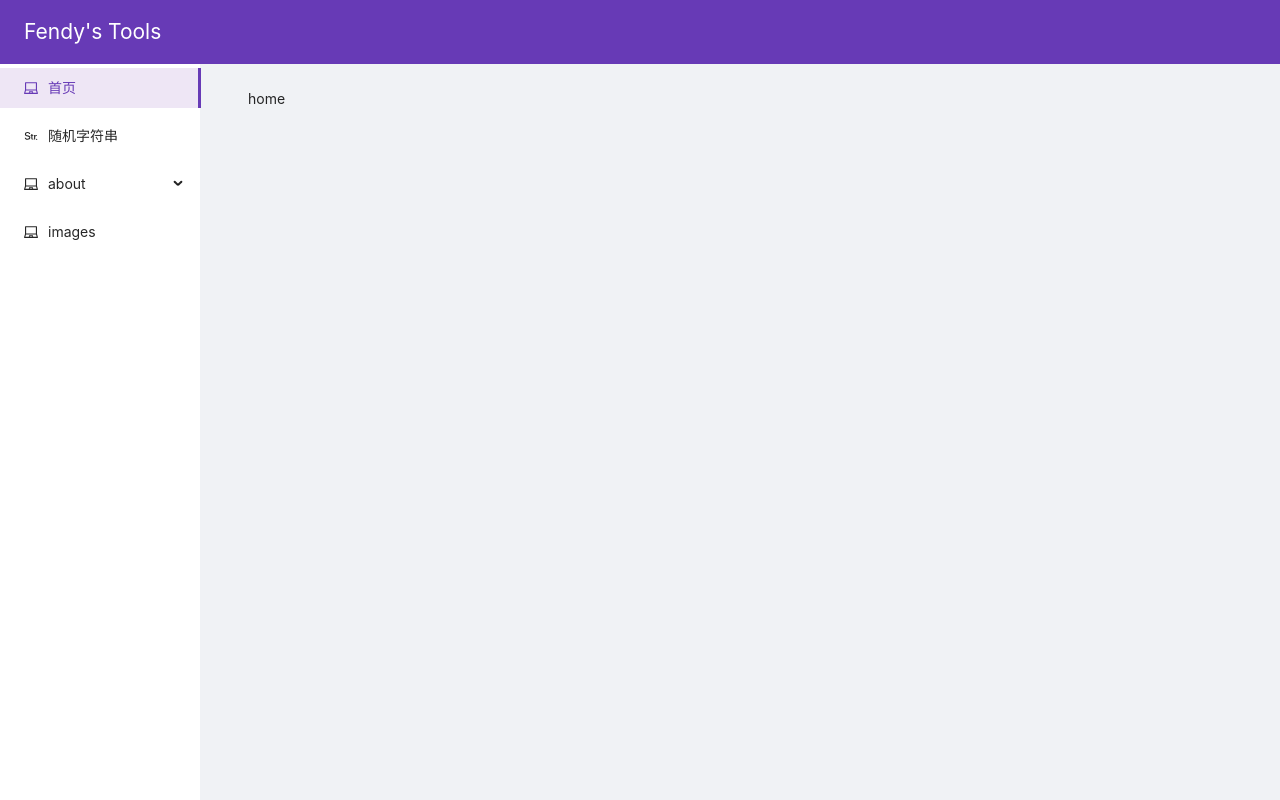
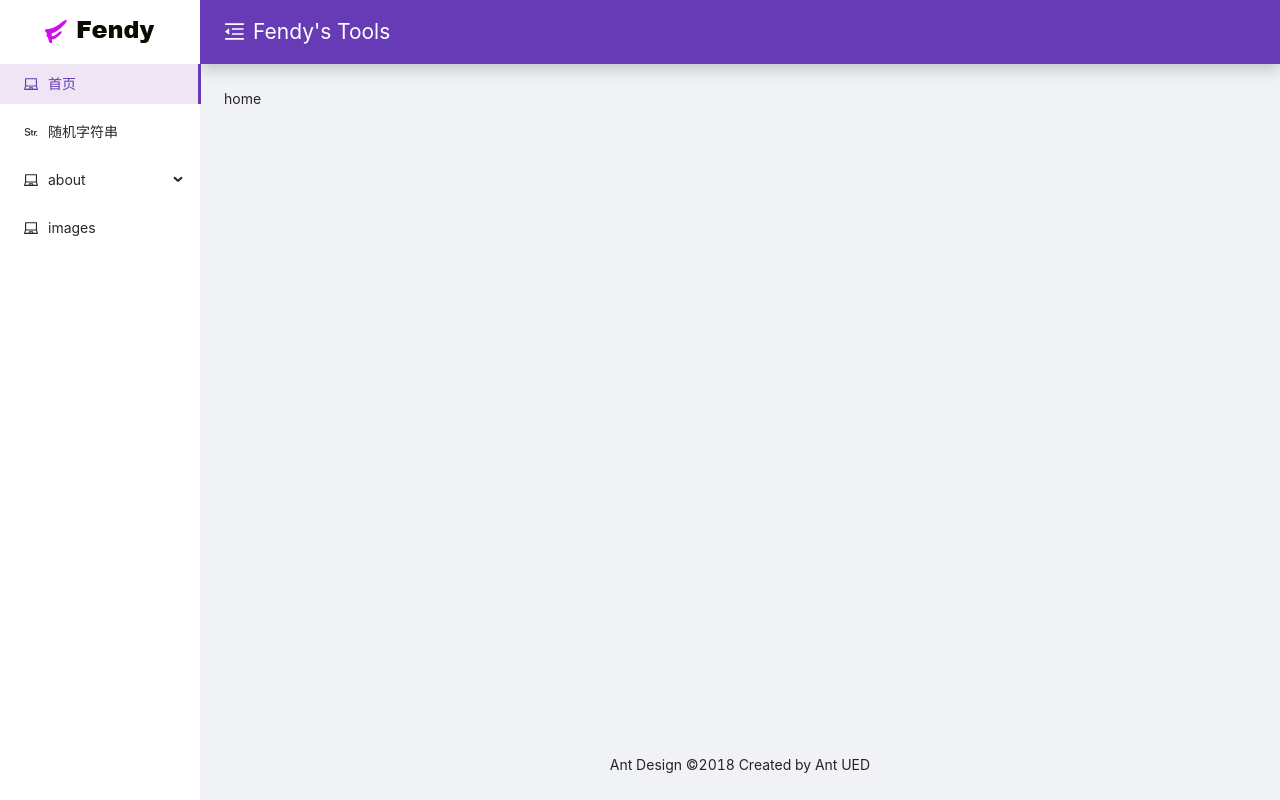
Before and after one commit to Fendy5/tool-react, a React (Create React App) app: page / in a window 1280 px wide. Built offline with nearby package versions, Linux system fonts and the light colour scheme.

Commit message:
perf: 进一步优化布局

```diff
--- a/src/App.tsx
+++ b/src/App.tsx
@@ -1,76 +1,17 @@
 import React from 'react'
-import styled from '@emotion/styled'
-import { Link, BrowserRouter as Router, Route, Routes, Navigate } from 'react-router-dom'
+import { BrowserRouter as Router, Route, Routes } from 'react-router-dom'
 import 'styles/index.scss'
-import { Layout, Menu } from 'antd'
-import routes from './router'
-const { SubMenu } = Menu
-const { Content, Sider } = Layout
+import { MyLayout } from './layout'
+import { Login } from './pages/login'
 
 function App() {
   return (
-    <MyLayout>
-      <Header>Fendy's Tools</Header>
-      <Router>
-        <Layout>
-          <Sider width={200}>
-            <MyMenu mode="inline" defaultSelectedKeys={['/']} style={{ height: '100%', borderRight: 0 }}>
-              {routes.map((route) => {
-                return route.children ? (
-                  <SubMenu key={route.path} icon={route.icon} title={route.title}>
-                    {route.children.map((r) => (
-                      <Menu.Item key={`${r.path}`}>
-                        <Link to={r.path}>{r.title}</Link>
-                      </Menu.Item>
-                    ))}
-                  </SubMenu>
-                ) : (
-                  <Menu.Item key={route.path} icon={route.icon}>
-                    <Link to={route.path}>{route.title}</Link>
-                  </Menu.Item>
-                )
-              })}
-            </MyMenu>
-          </Sider>
-          <Layout style={{ padding: '0 24px 24px' }}>
-            <Content
-              style={{
-                padding: 24,
-                margin: 0,
-                minHeight: 280
-              }}
-            >
-              <Routes>
-                {routes.map((route) =>
-                  route.children ? (
-                    route.children.map((r) => <Route path={r.path} key={r.path} element={r.element} />)
-                  ) : (
-                    <Route path={route.path} key={route.path} element={route.element} />
-                  )
-                )}
-                <Route path={'/'} element={<Navigate to={'/home'} />} />
-              </Routes>
-            </Content>
-          </Layout>
-        </Layout>
-      </Router>
-    </MyLayout>
+    <Router>
+      <Routes>
+        <Route path={'/*'} element={<MyLayout />} />
+        <Route path={'/login'} element={<Login />} />
+      </Routes>
+    </Router>
   )
 }
 export default App
-
-const Header = styled.div`
-  height: 64px;
-  padding-left: 24px;
-  font-size: 21px;
-  color: white;
-  line-height: 64px;
-  box-shadow: 0 5px 15px rgb(0 0 0 / 20%);
-  background-color: #673ab6;
-`
-const MyLayout = styled(Layout)`
-  min-height: 100vh;
-`
-const MyMenu = styled(Menu)`
-  //box-shadow: 0 3px 6px -4px rgb(0 0 0 / 12%), 0 6px 16px 0 rgb(0 0 0 / 8%), 0 9px 28px 8px rgb(0 0 0 / 5%) !important;
-`
--- /dev/null
+++ b/src/layout/index.tsx
@@ -0,0 +1,105 @@
+/**
+ * @Author zhoufeng
+ * @CreateTime 2022/1/6 09:49
+ * @Description
+ */
+import React, { useState } from 'react'
+import { Link, Navigate, Route, Routes, useLocation } from 'react-router-dom'
+import { MenuUnfoldOutlined, MenuFoldOutlined } from '@ant-design/icons'
+import longLogo from 'assets/images/logo-fendy5.png'
+import { Layout, Menu } from 'antd'
+import routes from '../router'
+import styled from '@emotion/styled'
+const { SubMenu } = Menu
+const { Content, Sider, Footer } = Layout
+
+export const MyLayout = () => {
+  const [collapsed, setCollapsed] = useState(false)
+
+  const currentRoute = useLocation().pathname
+
+  const toggleSider = () => {
+    setCollapsed(!collapsed)
+  }
+  return (
+    <App>
+      <Sider collapsed={collapsed} trigger={null} collapsedWidth={0} collapsible>
+        <Logo>
+          <img src={longLogo} alt="" />
+        </Logo>
+        <MyMenu mode="inline" defaultSelectedKeys={[currentRoute]} style={{ height: '100%', borderRight: 0 }}>
+          {routes.map((route) => {
+            if (!route.hidden) {
+              return route.children ? (
+                <SubMenu key={route.path} icon={route.icon} title={route.title}>
+                  {route.children.map((r) => (
+                    <Menu.Item key={`${r.path}`}>
+                      <Link to={r.path}>{r.title}</Link>
+                    </Menu.Item>
+                  ))}
+                </SubMenu>
+              ) : (
+                <Menu.Item key={route.path} icon={route.icon}>
+                  <Link to={{ pathname: route.path }}>{route.title}</Link>
+                </Menu.Item>
+              )
+            } else {
+              return false
+            }
+          })}
+        </MyMenu>
+      </Sider>
+      <Layout>
+        <Header>
+          {React.createElement(collapsed ? MenuUnfoldOutlined : MenuFoldOutlined, {
+            onClick: toggleSider
+          })}
+          <span style={{ paddingLeft: '8px' }}>Fendy's Tools</span>
+        </Header>
+        <Content
+          style={{
+            padding: 24,
+            margin: 0,
+            minHeight: 280
+          }}
+        >
+          <Routes>
+            {routes.map((route) =>
+              route.children ? (
+                route.children.map((r) => <Route path={r.path} key={r.path} element={r.element} />)
+              ) : (
+                <Route path={route.path} key={route.path} element={route.element} />
+              )
+            )}
+            <Route path={'/'} element={<Navigate to={'/home'} />} />
+          </Routes>
+        </Content>
+        <Footer style={{ textAlign: 'center' }}>Ant Design ©2018 Created by Ant UED</Footer>
+      </Layout>
+    </App>
+  )
+}
+
+const App = styled(Layout)`
+  min-height: 100vh;
+`
+const Header = styled.div`
+  height: 64px;
+  padding-left: 24px;
+  font-size: 21px;
+  color: white;
+  line-height: 64px;
+  box-shadow: 0 5px 15px rgb(0 0 0 / 20%);
+  background-color: #673ab6;
+`
+const MyMenu = styled(Menu)`
+  //box-shadow: 0 3px 6px -4px rgb(0 0 0 / 12%), 0 6px 16px 0 rgb(0 0 0 / 8%), 0 9px 28px 8px rgb(0 0 0 / 5%) !important;
+`
+const Logo = styled.div`
+  float: left;
+  width: 100%;
+  height: 32px;
+  margin: 16px 0;
+  line-height: 25px;
+  text-align: center;
+`
--- /dev/null
+++ b/src/pages/NotFound.tsx
@@ -0,0 +1,10 @@
+/**
+ * @Author zhoufeng
+ * @CreateTime 2022/1/6 09:02
+ * @Description
+ */
+import React from 'react'
+
+export const NotFound = () => {
+  return <div>NotFound</div>
+}
--- /dev/null
+++ b/src/pages/random-string/index.tsx
@@ -0,0 +1,12 @@
+/**
+ * @Author zhoufeng
+ * @CreateTime 2022/1/5 16:30
+ * @Description
+ */
+import React from 'react'
+import { useSetTitle } from 'utils'
+
+export const RandomString = ({ title }: { title: string }) => {
+  useSetTitle(title)
+  return <div>RandomString</div>
+}
--- a/src/router/index.tsx
+++ b/src/router/index.tsx
@@ -7,10 +7,12 @@ import React, { ReactElement } from 'react'
 import { Home } from '../pages/home'
 import { FieldStringOutlined, LaptopOutlined } from '@ant-design/icons'
 import { RandomString } from '../pages/random-string'
+import { NotFound } from '../pages/NotFound'
 
 export interface RouterConfig {
   path: string
-  title: string
+  title?: string
+  hidden?: boolean
   icon?: React.ReactNode
   element?: ReactElement<any, any>
   children?: RouterConfig[]
@@ -27,7 +29,7 @@ const routes: RouterConfig[] = [
     path: '/random-string',
     title: '随机字符串',
     icon: <FieldStringOutlined />,
-    element: <RandomString />
+    element: <RandomString title={"产生随机字符串 | Fendy's Tools"} />
   },
   {
     path: '/about',
@@ -51,6 +53,11 @@ const routes: RouterConfig[] = [
     icon: <LaptopOutlined />,
     title: 'images',
     element: <h1>1234</h1>
+  },
+  {
+    path: '*',
+    hidden: true,
+    element: <NotFound />
   }
 ]
 
--- /dev/null
+++ b/src/utils/index.ts
@@ -0,0 +1,21 @@
+/**
+ * @Author zhoufeng
+ * @CreateTime 2022/1/6 08:50
+ * @Description
+ */
+import React, { useEffect } from 'react'
+
+export const useSetTitle = (title: string, keepOnUnmount: boolean = true) => {
+  const oldTitle = React.useRef(document.title).current
+  useEffect(() => {
+    document.title = title
+  }, [title])
+
+  useEffect(() => {
+    return () => {
+      if (!keepOnUnmount) {
+        document.title = oldTitle
+      }
+    }
+  }, [oldTitle, keepOnUnmount])
+}
```
Also changed, not shown: src/assets/images/logo-fendy5.png (added).
